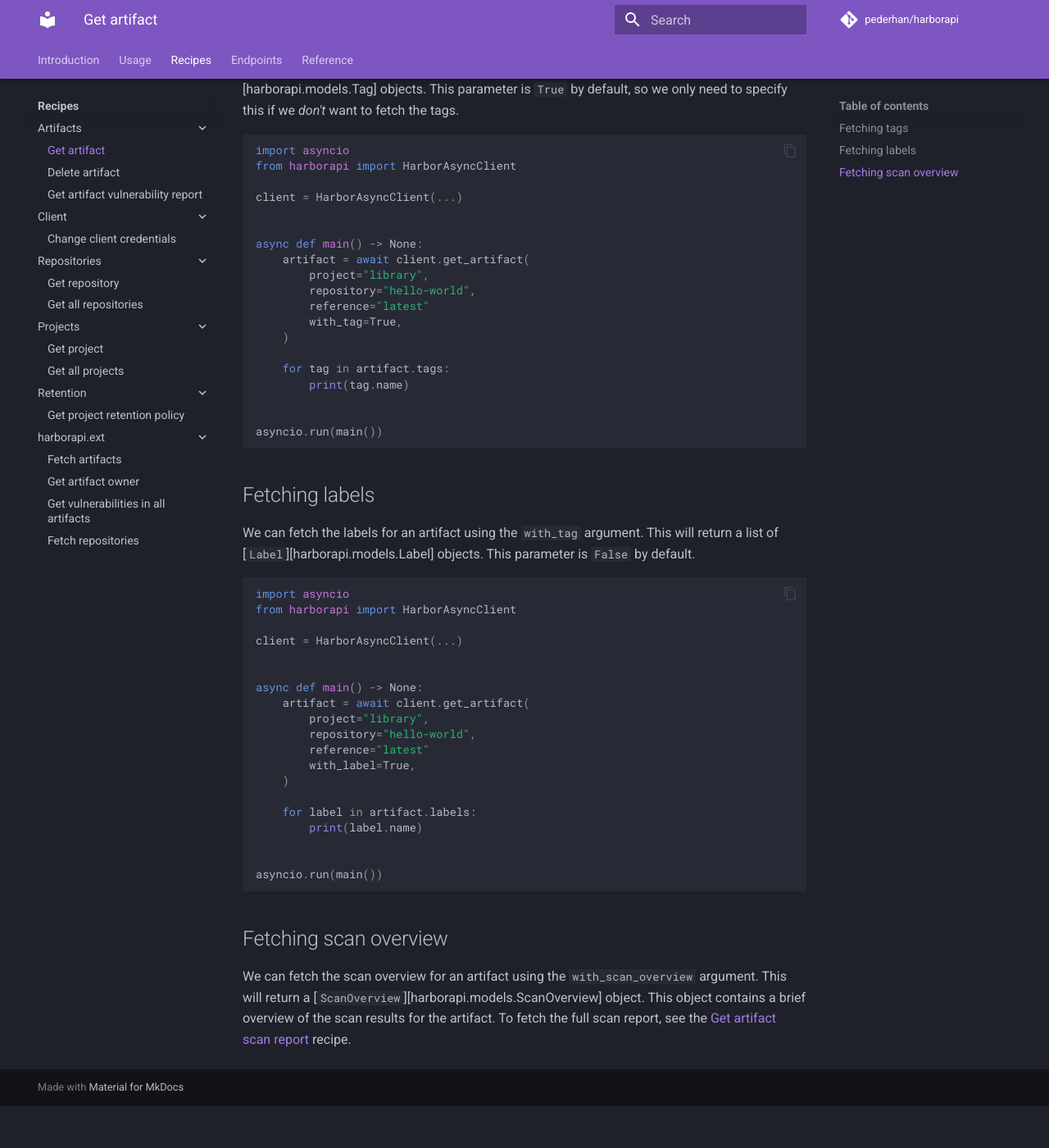
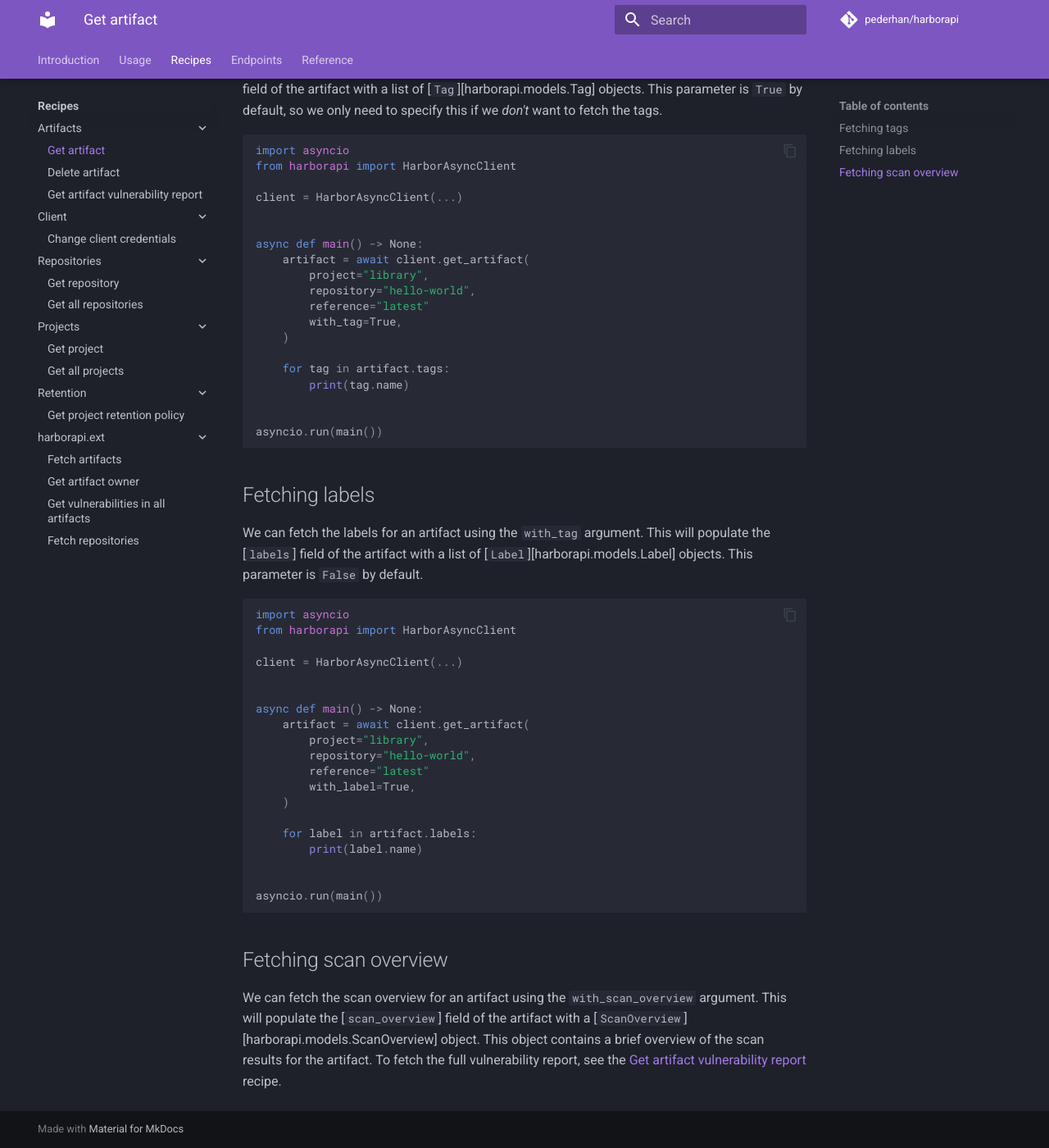
Before and after one commit to unioslo/harborapi, an MkDocs documentation site: the page built from docs/recipes/artifacts/get-artifact.md, in a window 1280 px wide and 1400 px high, scrolled down 1135 px. Shown: the whole window at 82% size. Built offline with MkDocs 1.6.1 and Material for MkDocs 9.7.7, drawn with Linux system fonts in a browser that asks for light colours; comment, search, counter and statistics services are not loaded; before the commit the page ends 2484 px from its top, so only the background shows below that.

Commit message:
among us

````diff
--- a/docs/recipes/artifacts/get-artifact.md
+++ b/docs/recipes/artifacts/get-artifact.md
@@ -37,7 +37,7 @@ See below for examples of how to use these arguments and what they return.
 
 ## Fetching tags
 
-We can fetch the tags for an artifact using the `with_tag` argument. This will return a list of [`Tag`][harborapi.models.Tag] objects. This parameter is `True` by default, so we only need to specify this if we _don't_ want to fetch the tags.
+We can fetch the tags for an artifact using the `with_tag` argument. This will populate the `tags` field of the artifact with a list of [`Tag`][harborapi.models.Tag] objects. This parameter is `True` by default, so we only need to specify this if we _don't_ want to fetch the tags.
 
 
 ```py
@@ -65,7 +65,7 @@ asyncio.run(main())
 
 ## Fetching labels
 
-We can fetch the labels for an artifact using the `with_tag` argument. This will return a list of [`Label`][harborapi.models.Label] objects. This parameter is `False` by default.
+We can fetch the labels for an artifact using the `with_tag` argument. This will populate the [`labels`] field of the artifact with a list of [`Label`][harborapi.models.Label] objects. This parameter is `False` by default.
 
 
 ```py
@@ -93,4 +93,4 @@ asyncio.run(main())
 
 ## Fetching scan overview
 
-We can fetch the scan overview for an artifact using the `with_scan_overview` argument. This will return a [`ScanOverview`][harborapi.models.ScanOverview] object. This object contains a brief overview of the scan results for the artifact. To fetch the full scan report, see the [Get artifact scan report](get-scan-report.md) recipe.
+We can fetch the scan overview for an artifact using the `with_scan_overview` argument. This will populate the [`scan_overview`] field of the artifact with a [`ScanOverview`][harborapi.models.ScanOverview] object. This object contains a brief overview of the scan results for the artifact. To fetch the full vulnerability report, see the [Get artifact vulnerability report](get-artifact-vulnerabilities.md) recipe.
````
Also changed, not shown: docs/recipes/artifacts/get-artifact-vulnerabilities.md (+1 -1 lines), docs/recipes/projects/get-project.md (+1 -3 lines), docs/recipes/repos/get-repos.md (+1 -3 lines).
